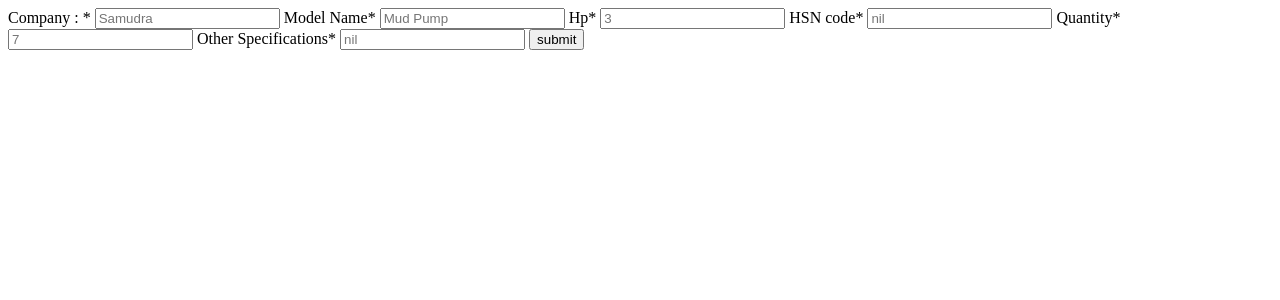
After one commit to adi-1806/stockmanagment, a Django app: page /edit_motor/8/ in a window 1280 px wide. The commit adds this page. Shown: the top 300 px of the page. Run offline with Django 3.2, Linux system fonts and the light colour scheme; data comes from the database, SQL or seed files in the repository; both versions use the stored data as it was after the commit.

Commit message:
edit button changed

```diff
--- a/stock/models.py
+++ b/stock/models.py
@@ -5,7 +5,7 @@ from django.db import models
 class motor_products(models.Model):
     company=models.CharField(max_length=50)
     model_name=models.CharField(max_length=100)
-    hp=models.IntegerField()
+    hp=models.IntegerField(null=True, blank=True)
     others=models.CharField(max_length=100)
     quantity=models.IntegerField()
     hsncode=models.CharField(max_length=50)
--- /dev/null
+++ b/stock/templates/stock/edit_motor.html
@@ -0,0 +1,27 @@
+<!DOCTYPE html>
+<html lang="en">
+<head>
+    <meta charset="UTF-8">
+    <meta http-equiv="X-UA-Compatible" content="IE=edge">
+    <meta name="viewport" content="width=device-width, initial-scale=1.0">
+    <title>Document</title>
+</head>
+<body>
+    <form method="POST">
+        {% csrf_token %}
+        <label for="company">Company : <span class="req">*</span> </label>
+        <input type="text" id="company" name="company" placeholder="{{details.company}}">
+        <label for="model">Model Name<span class="req">*</span> </label>
+        <input type="text" id="model" name="model" placeholder="{{details.model_name}}">
+        <label for="hp">Hp<span class="req">*</span> </label>
+        <input type="text" id="hp" name="hp" placeholder="{{details.hp}}">
+        <label for="hsncode">HSN code<span class="req">*</span> </label>
+        <input type="text" id="hsncode" name="hsncode" placeholder="{{details.others}}">
+        <label for="quantity">Quantity<span class="req">*</span> </label>
+        <input type="text" id="quantity" name="quantity" placeholder="{{details.quantity}}">
+        <label for="specs">Other Specifications<span class="req">*</span> </label>
+        <input type="text" id="specs" name="specs" placeholder="{{details.hsncode}}">
+        <button type="submit">submit</button>
+    </form>
+</body>
+</html>
--- a/stock/templates/stock/stock.html
+++ b/stock/templates/stock/stock.html
@@ -45,7 +45,7 @@
                     <td>{{fields.hsncode}}</td>
                     <td>{{fields.quantity}}</td>
                     <td>{{fields.others}}</td>
-                    <td><button class="operations">edit</button>
+                    <td><button class="operations"><a href={% url 'editmotor' fields.id %}>edit</a></button>
                         <button class="operations"><a href={% url 'delete-motor' fields.id %}>delete</a></button>
                     </td>
                 </tr>
--- a/stock/urls.py
+++ b/stock/urls.py
@@ -7,5 +7,6 @@ urlpatterns=[
     path("motors_entrypage/", views.motors_entrypage, name='motorsentrypage'),
     path("other_entrypage/", views.other_entrypage, name='otherentrypage'),
     path('delete_motor/<str:pk>/',views.delete_motor, name='delete-motor'),
-    path('delete_other/<str:pk>/',views.delete_other, name='delete-other')
+    path('delete_other/<str:pk>/',views.delete_other, name='delete-other'),
+    path('edit_motor/<str:pk>/', views.edit_motors, name="editmotor")
 ]
--- a/stock/views.py
+++ b/stock/views.py
@@ -76,3 +76,65 @@ def delete_other(request, pk):
             queryset.delete()
             return HttpResponseRedirect("/stock_page")
     return render(request, 'stock/delete.html')
+
+def edit_motors(request,pk):
+    details=motor_products.objects.get(id=pk)
+    if request.method== 'POST':
+        entered_company=request.POST['company']
+        entered_model=request.POST['model']
+        entered_hp=request.POST['hp']
+        entered_specs=request.POST['specs']
+        entered_quantity=request.POST['quantity']
+        entered_hsncode=request.POST['hsncode']
+
+        if entered_company is not None:
+            motor_details=motor_products(
+            company=entered_company)
+            motor_details.save()
+        else:
+            motor_details=details.company
+            motor_details.save()
+
+        if entered_quantity is not None:
+            motor_details=motor_products(
+            company=entered_quantity)
+            motor_details.save()
+        else:
+            motor_details=details.quantity
+            motor_details.save()
+
+        if entered_model is not None:
+            motor_details=motor_products(
+            company=entered_model)
+            motor_details.save()
+        else:
+            motor_details=details.model_name
+            motor_details.save()
+
+        if entered_hp is not None:
+            motor_details=motor_products(
+            company=entered_hp)
+            motor_details.save()
+        else:
+            motor_details=details.hp
+            motor_details.save()
+
+        if entered_hsncode is not None:
+            motor_details=motor_products(
+            company=entered_hsncode)
+            motor_details.save()
+        else:
+            motor_details=details.hsncode
+            motor_details.save()
+
+        if entered_specs is not None:
+            motor_details=motor_products(
+            company=entered_specs)
+            motor_details.save()
+        else:
+            motor_details=details.others
+            motor_details.save()
+
+    return render(request, 'stock/edit_motor.html',{
+        "details":details
+    })
```
Also changed, not shown: db.sqlite3, stock/migrations/0001_initial.py.
